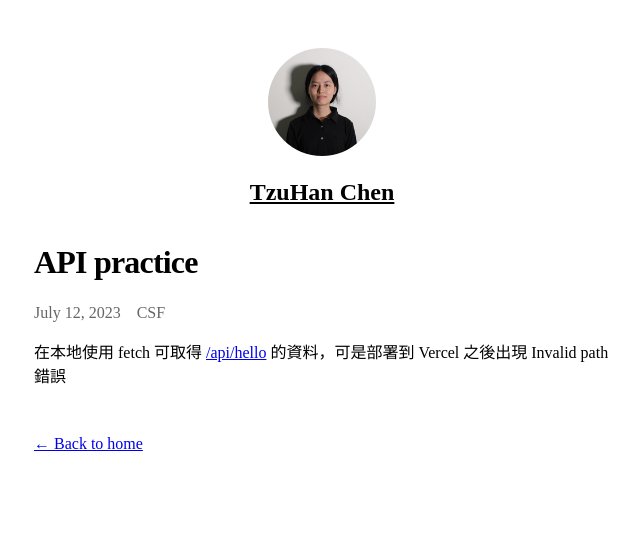
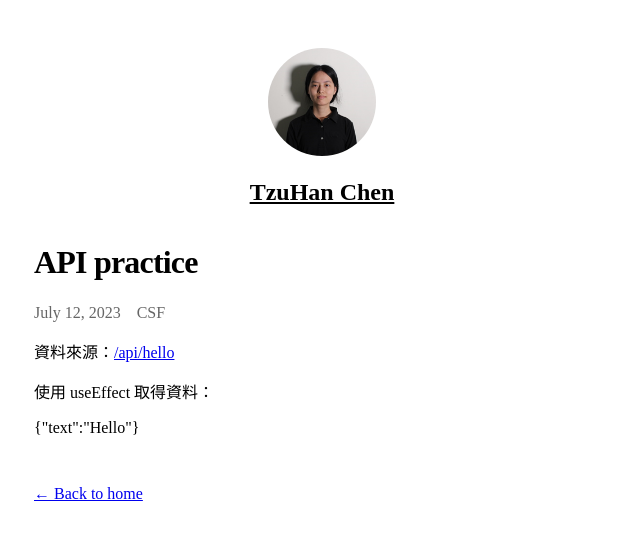
Before and after one commit to TzuHanChen/nextjs-blog, a Next.js app: page /api-practice in a window 1280 px wide. Shown: the top 540 px of the page, without its empty margins (318-958 px from the left). Built offline with nearby package versions, Linux system fonts and the light colour scheme.

Commit message:
Added useEffect

```diff
--- a/pages/api-practice.js
+++ b/pages/api-practice.js
@@ -2,16 +2,33 @@ import Layout from '../components/layout';
 import Head from 'next/head';
 import Date from '../components/date';
 import Link from 'next/link';
-// import { useState } from 'react';
+import { useState, useEffect } from 'react';
 import utilStyles from '../styles/utils.module.css';
 
+function Hello() {
+	const [data, setData] = useState(null);
+	const [isLoading, setLoading] = useState(false);
+
+	useEffect(() => {
+		setLoading(true);
+		fetch('/api/hello')
+			.then((res) => res.text())
+			.then((data) => {
+				setData(data);
+				setLoading(false);
+			});
+	}, []);
+
+	if (isLoading) {
+		return <p>Loading...</p>;
+	}
+	if (!data) {
+		return <p>No data</p>;
+	}
+	return <p>{ data }</p>;
+}
+
 export default function ApiPractice() {
-	// const [text, setText] = useState();
-	// fetch('/api/hello')
-	// 	.then((res) => res.text())
-	// 	.then((data) => setText(data));
-	// console.log(text);
-
 	return (
 		<Layout>
 			<Head>
@@ -23,10 +40,11 @@ export default function ApiPractice() {
 				<Date dateString={"2023-07-12"} />
 				{'　'}<span>CSF</span>
 			</div>
-			{/* <p>{ text }</p> */}
-			<p>在本地使用 fetch 可取得{' '}
+			<p>資料來源：
 				<Link href="/api/hello" target="_blank">/api/hello</Link>
-			{' '}的資料，可是部署到 Vercel 之後出現 Invalid path 錯誤</p>
+			</p>
+			<p>使用 useEffect 取得資料：</p>
+			<Hello />
 		</Layout>
 	);
 }
```
